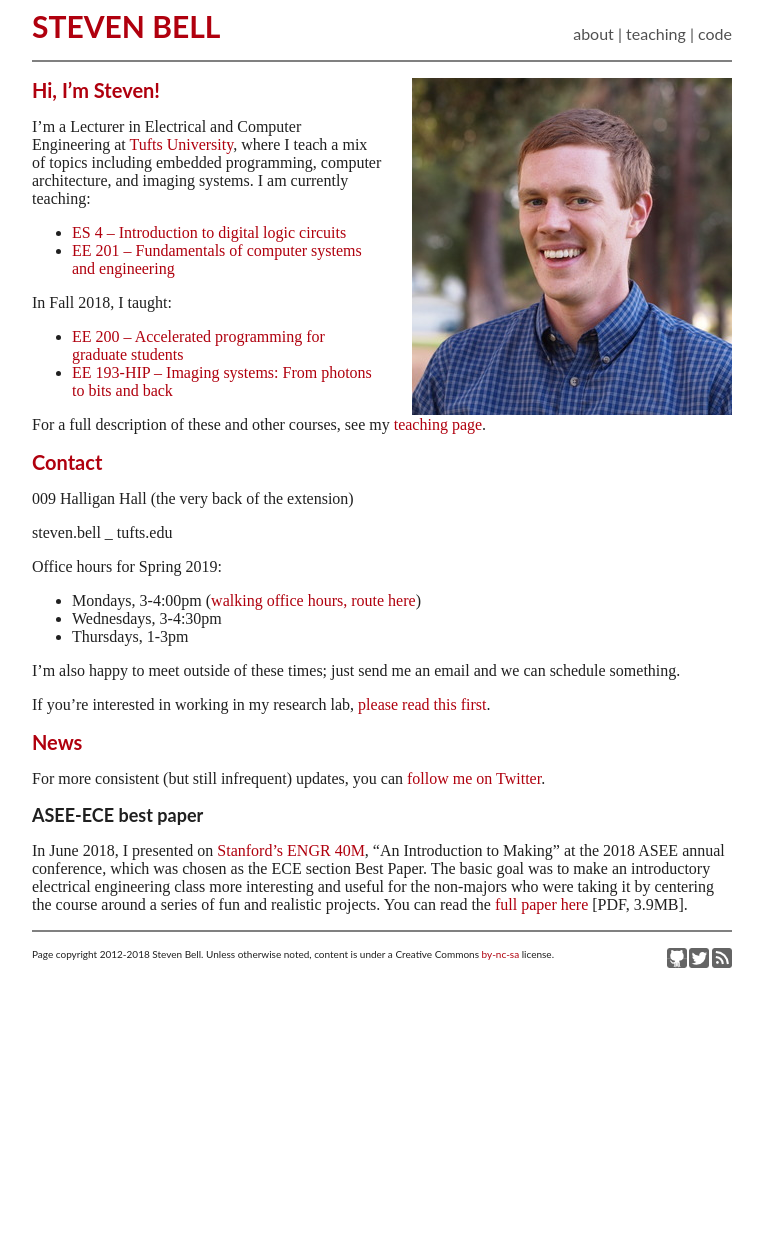
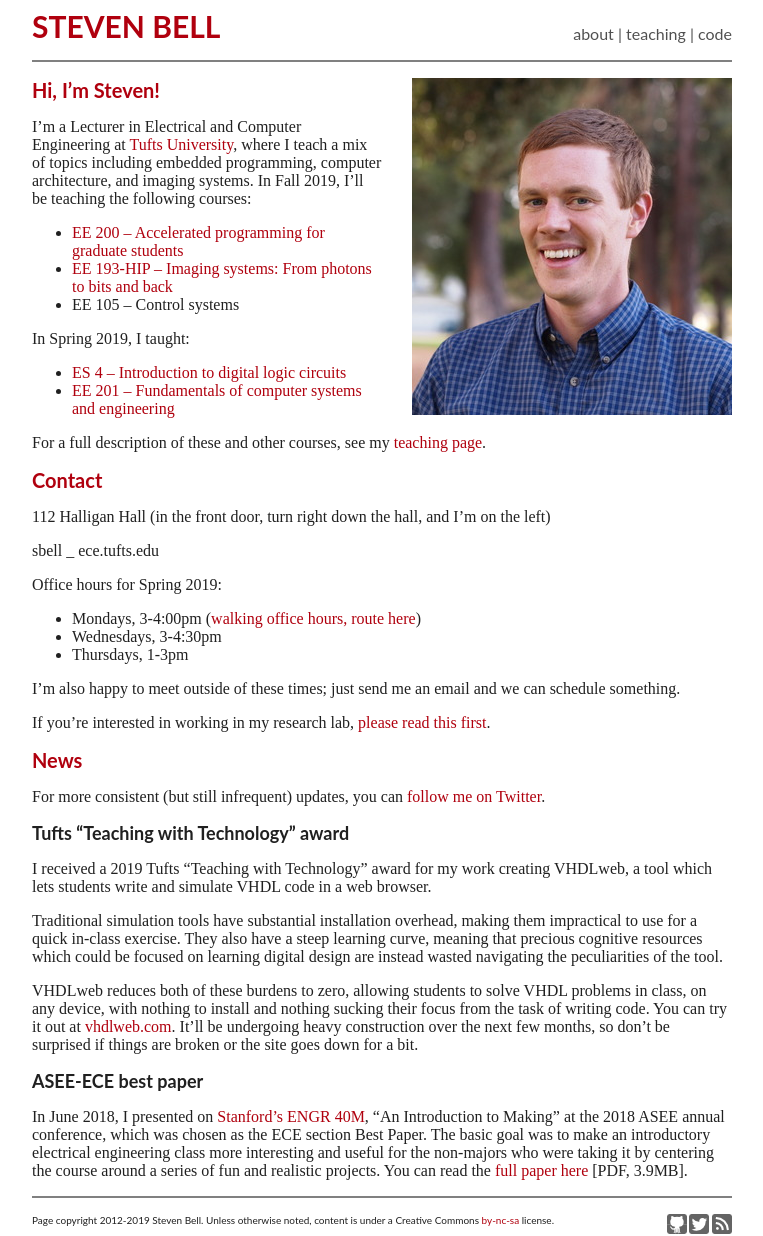
Before and after one commit to stevenbell/stevenbell.github.com, a Jekyll site: the page built from index.markdown, in a window 1280 px wide. Shown: the whole page, without its empty margins (258-1021 px from the left). Built offline with Jekyll 4.4.1, drawn with Linux system fonts in a browser that asks for light colours; before the commit the page ends 970 px from its top, so only the background shows below that.

Commit message:
Updates for Fall 2019

```diff
--- a/_layouts/page.html
+++ b/_layouts/page.html
@@ -23,7 +23,7 @@
 </div>
 <hr>
 <div id=footer>
-Page copyright 2012-2018 Steven Bell.  Unless otherwise noted, content is under a Creative Commons <a rel="license" href="http://creativecommons.org/licenses/by-nc-sa/3.0/">by-nc-sa</a> license.
+Page copyright 2012-2019 Steven Bell.  Unless otherwise noted, content is under a Creative Commons <a rel="license" href="http://creativecommons.org/licenses/by-nc-sa/3.0/">by-nc-sa</a> license.
 
   <div id=socialicons>
     <a href="http://github.com/stevenbell"><img src="/assets/img/social/icon_github.png"/></a>
--- a/index.markdown
+++ b/index.markdown
@@ -6,21 +6,23 @@ title: Welcome
 
 # Hi, I'm Steven!
 
-I'm a Lecturer in Electrical and Computer Engineering at [Tufts University](http://tufts.edu), where I teach a mix of topics including embedded programming, computer architecture, and imaging systems.  I am currently teaching:
+I'm a Lecturer in Electrical and Computer Engineering at [Tufts University](http://tufts.edu), where I teach a mix of topics including embedded programming, computer architecture, and imaging systems.  In Fall 2019, I'll be teaching the following courses:
+
+* [EE 200 -- Accelerated programming for graduate students](http://www.ece.tufts.edu/ee/200)
+* [EE 193-HIP -- Imaging systems: From photons to bits and back](http://www.ece.tufts.edu/ee/193HIP)
+* EE 105 -- Control systems
+
+In Spring 2019, I taught:
 * [ES 4 -- Introduction to digital logic circuits](http://www.ece.tufts.edu/es/4)
 * [EE 201 -- Fundamentals of computer systems and engineering](http://www.ece.tufts.edu/ee/201)
-
-In Fall 2018, I taught:
-* [EE 200 -- Accelerated programming for graduate students](http://www.ece.tufts.edu/ee/200)
-* [EE 193-HIP -- Imaging systems: From photons to bits and back](http://www.ece.tufts.edu/ee/193HIP)
 
 For a full description of these and other courses, see my [teaching page](teaching).
 
 # Contact
 
-009 Halligan Hall (the very back of the extension)
+112 Halligan Hall (in the front door, turn right down the hall, and I'm on the left)
 
-steven.bell _ tufts.edu
+sbell _ ece.tufts.edu
 
 Office hours for Spring 2019:
 
@@ -35,5 +37,13 @@ If you're interested in working in my research lab, [please read this first](wor
 # News
 For more consistent (but still infrequent) updates, you can [follow me on Twitter](http://twitter.com/stevenebell).
 
+## Tufts "Teaching with Technology" award
+I received a 2019 Tufts "Teaching with Technology" award for my work creating VHDLweb, a tool which lets students write and simulate VHDL code in a web browser.
+
+Traditional simulation tools have substantial installation overhead, making them impractical to use for a quick in-class exercise.  They also have a steep learning curve, meaning that precious cognitive resources which could be focused on learning digital design are instead wasted navigating the peculiarities of the tool.
+
+VHDLweb reduces both of these burdens to zero, allowing students to solve VHDL problems in class, on any device, with nothing to install and nothing sucking their focus from the task of writing code.
+You can try it out at [vhdlweb.com](http://vhdlweb.com).  It'll be undergoing heavy construction over the next few months, so don't be surprised if things are broken or the site goes down for a bit.
+
 ## ASEE-ECE best paper
 In June 2018, I presented on [Stanford's ENGR 40M](http://engr40m.stanford.edu), "An Introduction to Making" at the 2018 ASEE annual conference, which was chosen as the ECE section Best Paper.  The basic goal was to make an introductory electrical engineering class more interesting and useful for the non-majors who were taking it by centering the course around a series of fun and realistic projects.  You can read the [full paper here](http://files.stevenbell.me/papers/asee2018_engr40m.pdf) [PDF, 3.9MB].
```
Also changed, not shown: teaching.markdown (+16 -6 lines).
